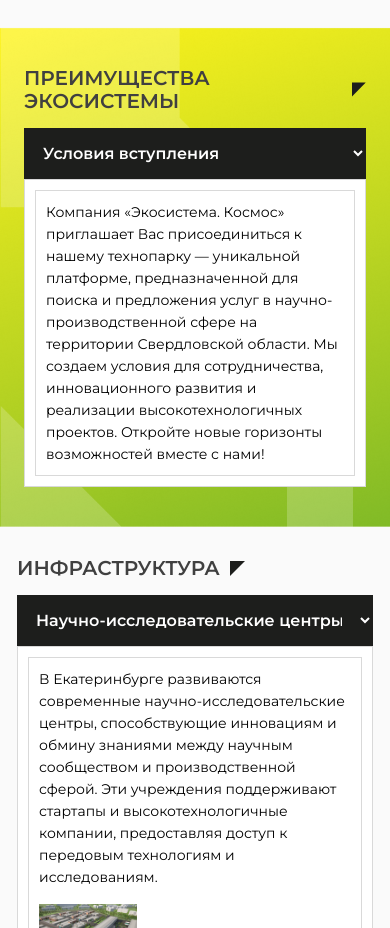
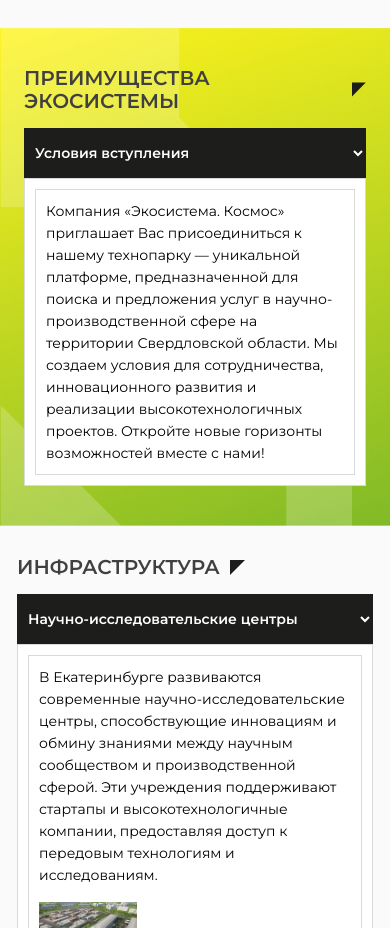
Before and after one commit to GallYana/test-in-cbs, a plain HTML site: page index.html in a window 390 px wide. Shown: the part 1331-2259 px from the top of the page. Drawn offline with Linux system fonts and the light colour scheme.

Commit message:
little details

```diff
--- a/styles/style.css
+++ b/styles/style.css
@@ -1074,4 +1074,9 @@ li {
     margin: 0 17px;
     padding: 0;
   }
+
+  .custom-select {
+    font-size: 14px;
+    padding: 15px 0 15px 7px;
+  }
 }
```
